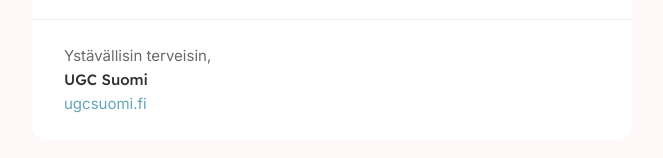
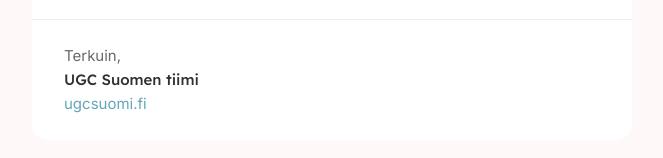
Before and after one commit to sivutnopeasti/s-p-automaatio, a plain HTML site: page viesti.html in a window 1280 px wide. Shown: the part 710-868 px from the top of the page, without its empty margins (308-971 px from the left). Drawn offline with Linux system fonts and the light colour scheme.

Commit message:
Viestin lopputervehdys: Terkuin, UGC Suomen tiimi
Co-Authored-By: Claude Opus 5.5 <noreply@anthropic.com>
Claude-Session: https://claude.ai/code/session_019iUU1MnaxsM2c27otjsR8m

```diff
--- a/viesti.html
+++ b/viesti.html
@@ -54,7 +54,7 @@
     </tr>
     <tr>
       <td style="padding:24px 32px;border-top:1px solid #efefef;font-family:Inter,Arial,sans-serif;font-size:15px;line-height:1.6;color:#696969;">
-        Ystävällisin terveisin,<br><strong style="font-family:'Lexend Deca',Arial,sans-serif;font-weight:500;color:#303030;">UGC Suomi</strong><br>
+        Terkuin,<br><strong style="font-family:'Lexend Deca',Arial,sans-serif;font-weight:500;color:#303030;">UGC Suomen tiimi</strong><br>
         <a href="https://ugcsuomi.fi/" style="color:#64a4b9;text-decoration:none;">ugcsuomi.fi</a>
       </td>
     </tr>
```
Also changed, not shown: viesti.txt.
